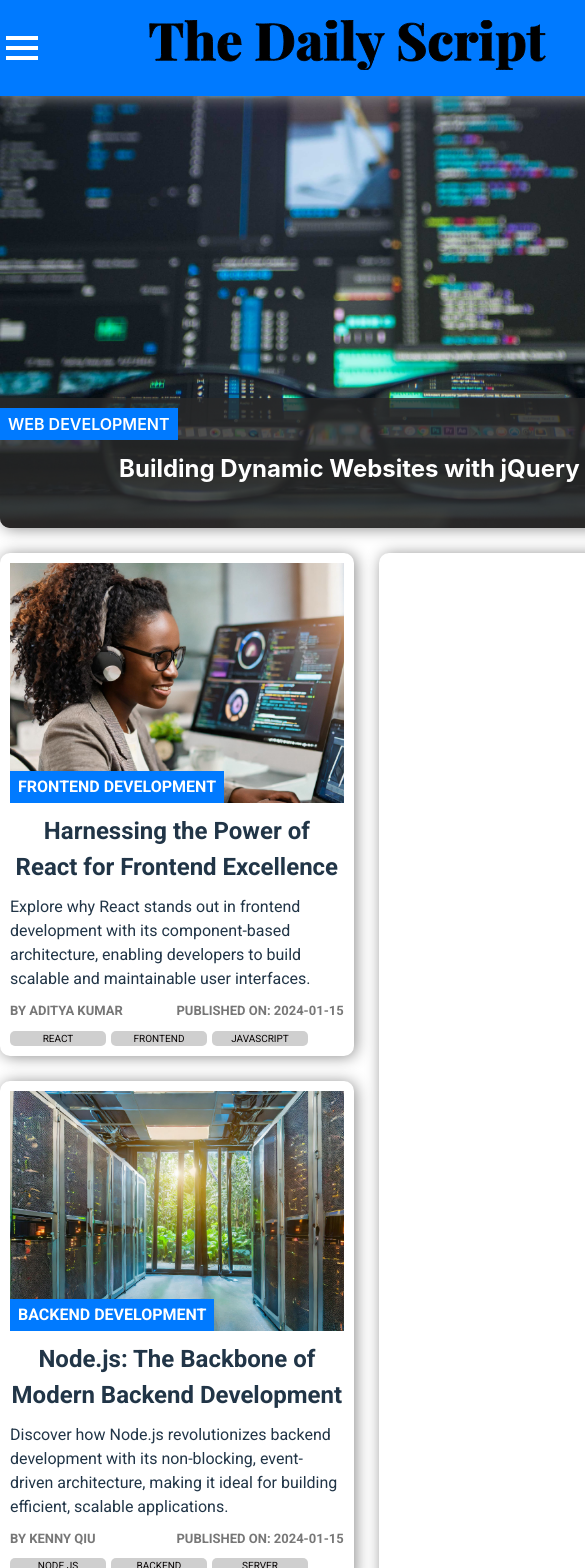
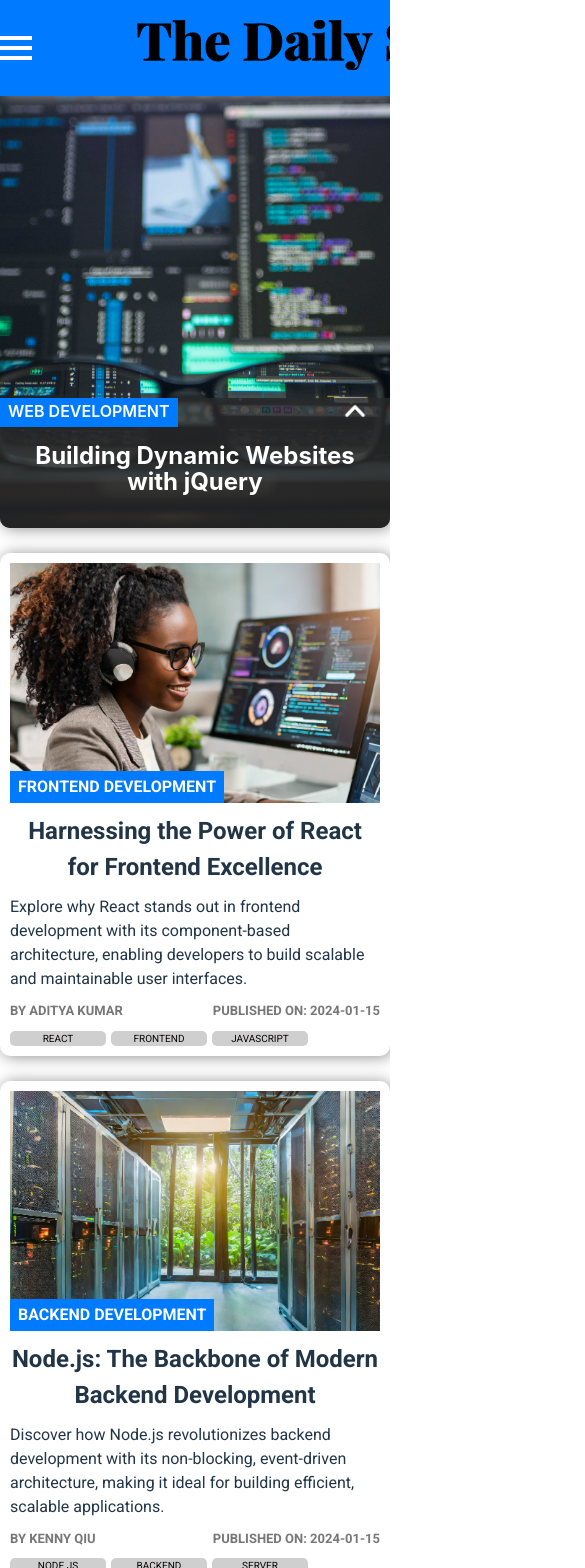
Before and after one commit to akbcit/News-App, a React (Vite) app: page / in a window 390 px wide. Shown: the top 1568 px of the page, 585 px wide, since content can reach past the window. Built offline with nearby package versions, Linux system fonts and the light colour scheme.

Commit message:
fixed responsiveness for footer

```diff
--- a/src/styles/ArticleCard.css
+++ b/src/styles/ArticleCard.css
@@ -8,6 +8,7 @@
   box-shadow: 2px 1px 15px 0px #8f8f8f;
   padding: 10px;
   border-radius: 10px;
+  max-width: 100vw;
 }
 
 .article-image-container {
--- a/src/styles/FeaturedArticle.css
+++ b/src/styles/FeaturedArticle.css
@@ -8,7 +8,7 @@
   border-radius: 0 0 10px 10px;
   overflow: hidden;
   height: 27rem;
-  /* max-width: 100vw; */
+  max-width: 100vw;
   background-image: var(--articleBgImage);
   background-position: center center;
   background-size: cover;
--- a/src/styles/Footer.css
+++ b/src/styles/Footer.css
@@ -5,6 +5,7 @@ footer{
     align-items: center;
     margin-bottom: 10px;
     gap:0px;
+    max-width: 100vw;
 }
 
 footer p{
--- a/src/styles/HeaderNav.css
+++ b/src/styles/HeaderNav.css
@@ -3,11 +3,13 @@ header {
   justify-content: space-between;
   align-items: center;
   width: 100%;
+  max-width: 100vw;
   background-color: #007aff;
   height: 6rem;
   transition: all 0.4s ease;
   box-shadow: 2px 1px 15px 0px #8f8f8f;
   z-index: 2;
+  overflow: hidden;
 }
 
 header.expanded {
@@ -134,7 +136,7 @@ header.expanded {
   }
 
   #main-navigation {
-    display: block; /* override the display: none; for larger screens */
+    display: block;
   }
 
   #main-navigation ul {
--- a/src/styles/PageHome.css
+++ b/src/styles/PageHome.css
@@ -1,5 +1,14 @@
 #articles-section{
     display: flex;
-    flex-direction: row;
+    flex-direction: column;
     gap:25px;
 }
+
+/* Hide the hamburger menu when screen width is greater than or equal to 1024px */
+@media (min-width: 1024px) {
+    #articles-section{
+        display: flex;
+        flex-direction: row;
+        gap:25px;
+    }
+  }
```
Also changed, not shown: src/components/HeaderNav.jsx (+7 -7 lines), src/styles/ArticleGrid.css (indentation only).
